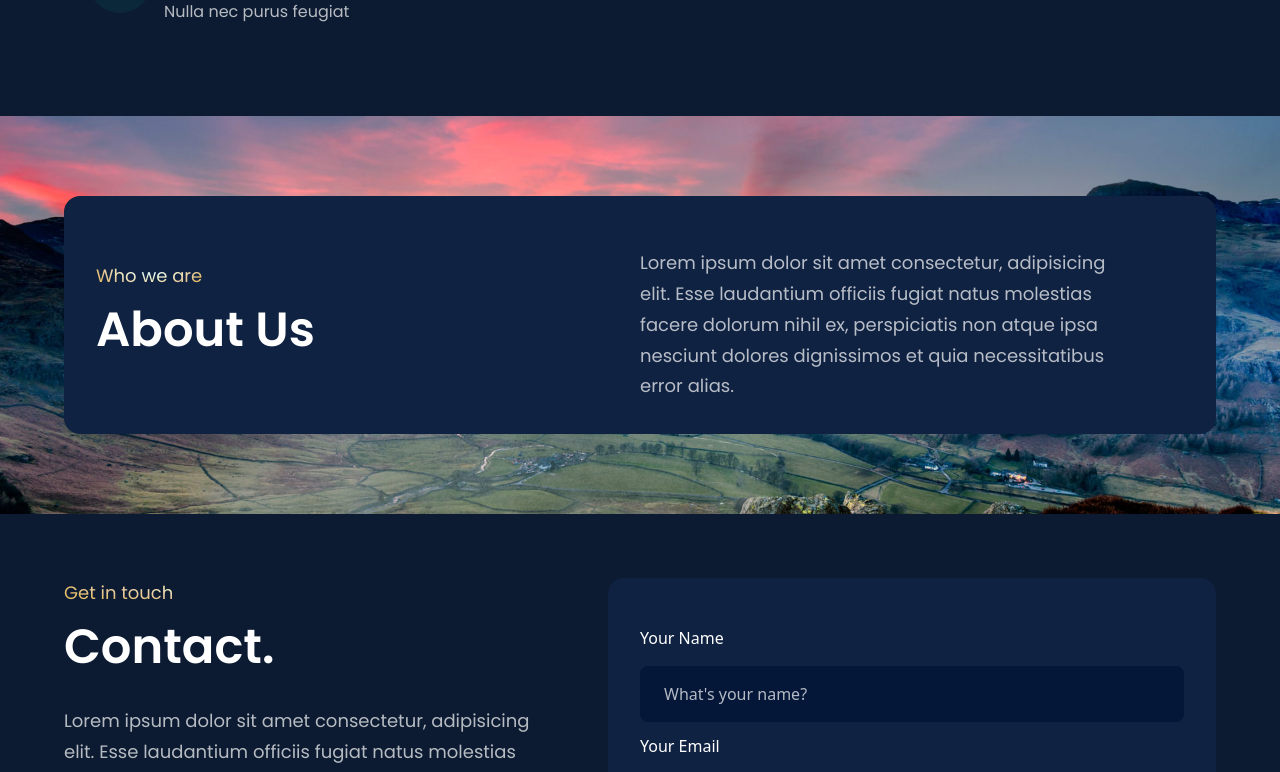
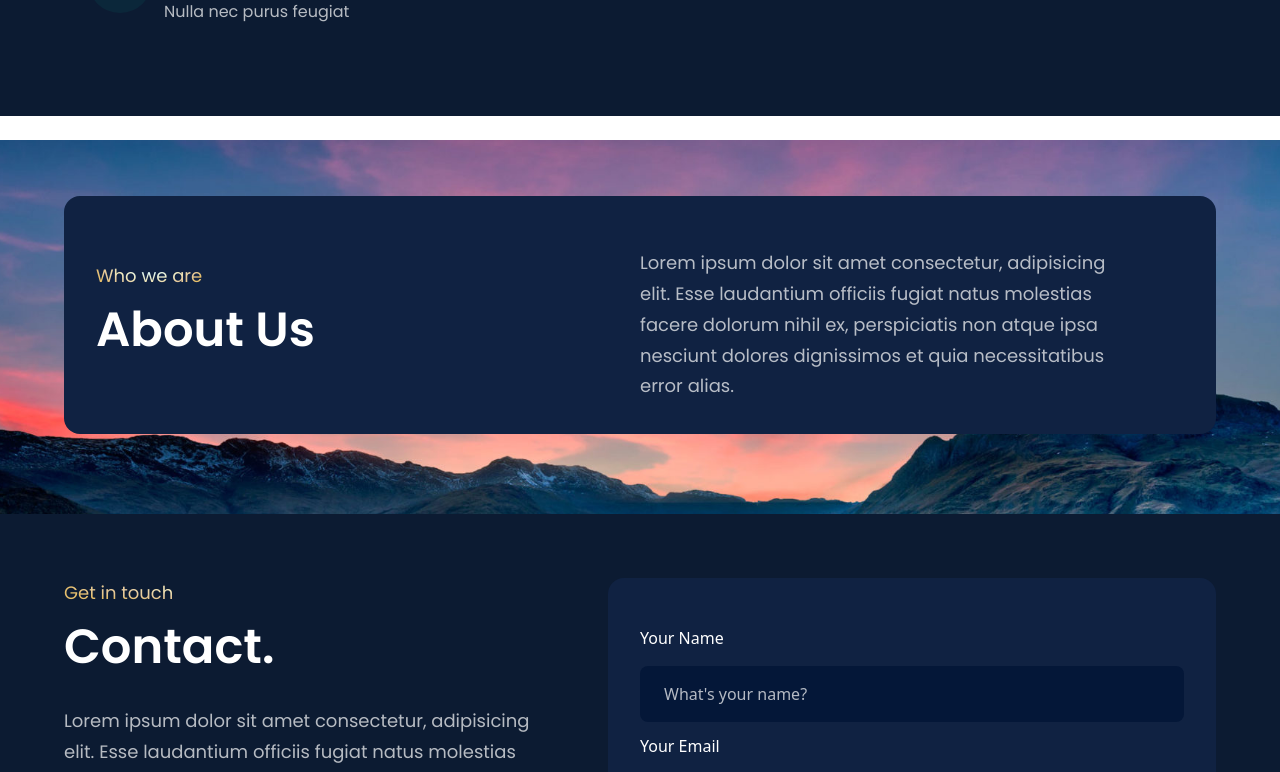
Before and after one commit to Jack-Camo/react-property-website, a React (Vite) app: page / in a window 1280 px wide. Shown: the part 2100-2872 px from the top of the page. Built offline with nearby package versions, Linux system fonts and the light colour scheme.

Commit message:
feat: parallax scroll effect working

```diff
--- a/src/components/About.jsx
+++ b/src/components/About.jsx
@@ -1,20 +1,51 @@
-import React, { useEffect } from 'react';
+import React, { useEffect, useRef, useState } from 'react';
 import styles, { layout } from "../style"
 import { dalton_room_1, lake_district_langdales } from "../assets"
 import Rellax from "rellax";
 
 const About = () => {
+  const sectionRef = useRef(null);
+  const rellaxRef = useRef(null);
+  const [isVisible, setIsVisible] = useState(false);
+
   useEffect(() => {
-    // Initialize the Rellax parallax effect
-    new Rellax('.rellax');
+    const observer = new IntersectionObserver(
+      ([entry]) => {
+        setIsVisible(entry.isIntersecting);
+      },
+      { threshold: 0.1 } // Trigger when 10% of the section is visible
+    );
+
+    if (sectionRef.current) observer.observe(sectionRef.current);
+
+    return () => {
+      if (sectionRef.current) observer.unobserve(sectionRef.current);
+    };
   }, []);
 
+  useEffect(() => {
+    if (isVisible && !rellaxRef.current) {
+      rellaxRef.current = new Rellax(".rellax", {
+        speed: -2,
+        center: true,
+      });
+    }
+  }, [isVisible]);
+
   return (
-    <section id='about' className='relative overflow-hidden'>
+    <section id='about' ref={sectionRef} className='relative overflow-hidden'>
       <div
-        className={`absolute inset-0 bg-cover bg-center parallax rellax`}
-        style={{backgroundImage: `url(${lake_district_langdales})`, zIndex: -1}}
-        data-rellax-speed="1"
+        className={`absolute bg-cover bg-center parallax rellax`}
+        style={{
+          backgroundImage: `url(${lake_district_langdales})`,
+          zIndex: -1,
+          backgroundPosition: 'center top',
+          backgroundSize: 'cover',
+          minHeight: '200%',
+          top: '-50%',
+          width: '100%',
+        }}
+        data-rellax-speed='2'
       ></div>
       <div
         className={`${styles.paddingX} ${styles.flexStart}`}
```
